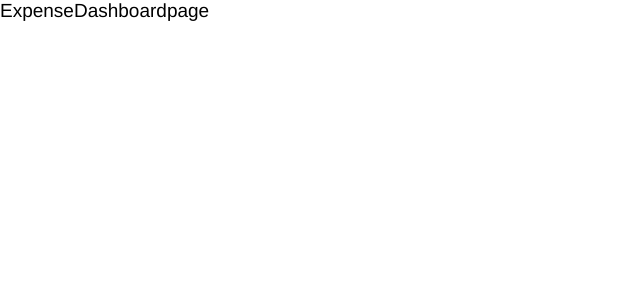
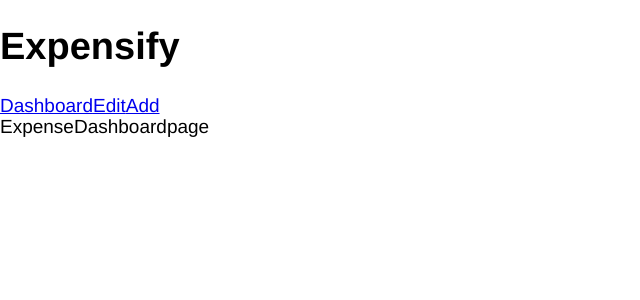
Before and after one commit to shrutidhungana/budget-app, a React (Create React App) app: page / in a window 1280 px wide. Shown: the top 300 px of the page, without its empty margins (0-640 px from the left). Built offline with nearby package versions, Linux system fonts and the light colour scheme.

Commit message:
Router into one

```diff
--- a/src/App.jsx
+++ b/src/App.jsx
@@ -2,24 +2,15 @@
 
 import 'normalize.css/normalize.css';
 import './Styles/styles.scss'
-import {BrowserRouter as Router, Routes, Route} from 'react-router-dom'
-import AddExpensepage from './components/Expense/AddExpensepage';
-import EditExpensepage from './components/Expense/EditExpensepage';
-import ExpenseDashboardpage from './components/Expense/ExpenseDashboardpage';
-import NotFoundPage from './components/Expense/NotFoundPage';
-
+import AppRouter from './components/Routes/AppRouter';
 
 const App = () => {
 
   return (
-    <Router>
-      <Routes>
-        <Route exact path="/" element={<ExpenseDashboardpage />} />
-        <Route  path="/Edit" element={<EditExpensepage />} />
-        <Route path="/Add" element={<AddExpensepage />} />
-        <Route  path="*" element={<NotFoundPage/> }/>
-      </Routes>
-      </Router>
+    <div>
+      <AppRouter />
+    </div>
+
   )
 }
 
--- a/src/Styles/base/_base.scss
+++ b/src/Styles/base/_base.scss
@@ -14,3 +14,7 @@
   button:disabled {
     cursor: default;
   }
+
+  .is-active{
+    font-weight: bold;
+  }
--- /dev/null
+++ b/src/components/Expense/Header.jsx
@@ -0,0 +1,15 @@
+import React from 'react'
+import { Link, NavLink } from 'react-router-dom'
+
+const Header = () => {
+  return (
+      <header>
+          <h1>Expensify</h1>
+          <NavLink to="/" activeClassName= "is-active">Dashboard</NavLink>
+          <Link to="/Edit">Edit</Link>
+          <Link to = "/Add">Add</Link>
+      </header>
+  )
+}
+
+export default Header
--- /dev/null
+++ b/src/components/Routes/AppRouter.jsx
@@ -0,0 +1,25 @@
+import React from 'react'
+import {BrowserRouter as Router, Routes, Route} from 'react-router-dom'
+import AddExpensepage from '../Expense/AddExpensepage'
+import EditExpensepage from '../Expense/EditExpensepage'
+import ExpenseDashboardpage from '../Expense/ExpenseDashboardpage'
+import Header from '../Expense/Header'
+import NotFoundPage from '../Expense/NotFoundPage'
+
+const AppRouter = () => {
+  return (
+    <Router>
+      <div>
+        <Header />
+      <Routes>
+        <Route exact path="/" element={<ExpenseDashboardpage />} />
+        <Route  path="/Edit" element={<EditExpensepage />} />
+        <Route path="/Add" element={<AddExpensepage />} />
+        <Route  path="*" element={<NotFoundPage/> }/>
+        </Routes>
+        </div>
+    </Router>
+  )
+}
+
+export default AppRouter
```
